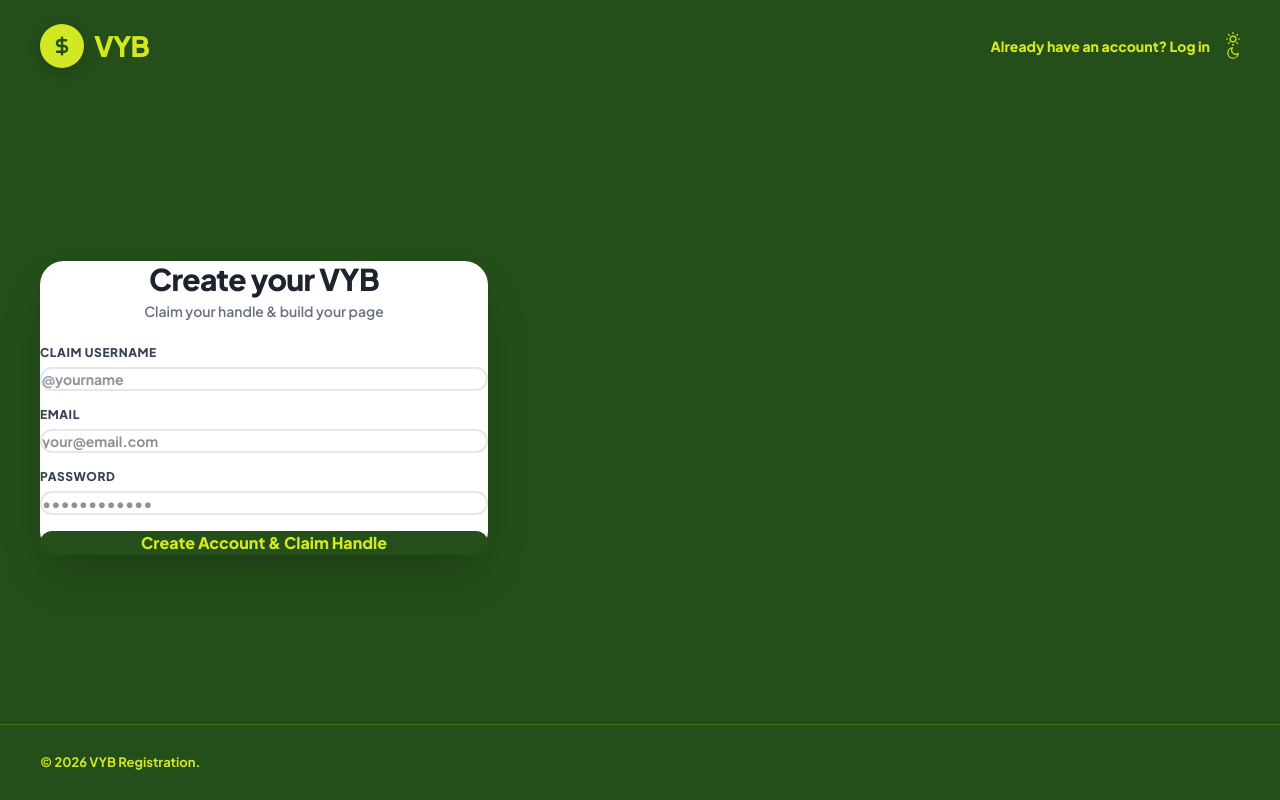
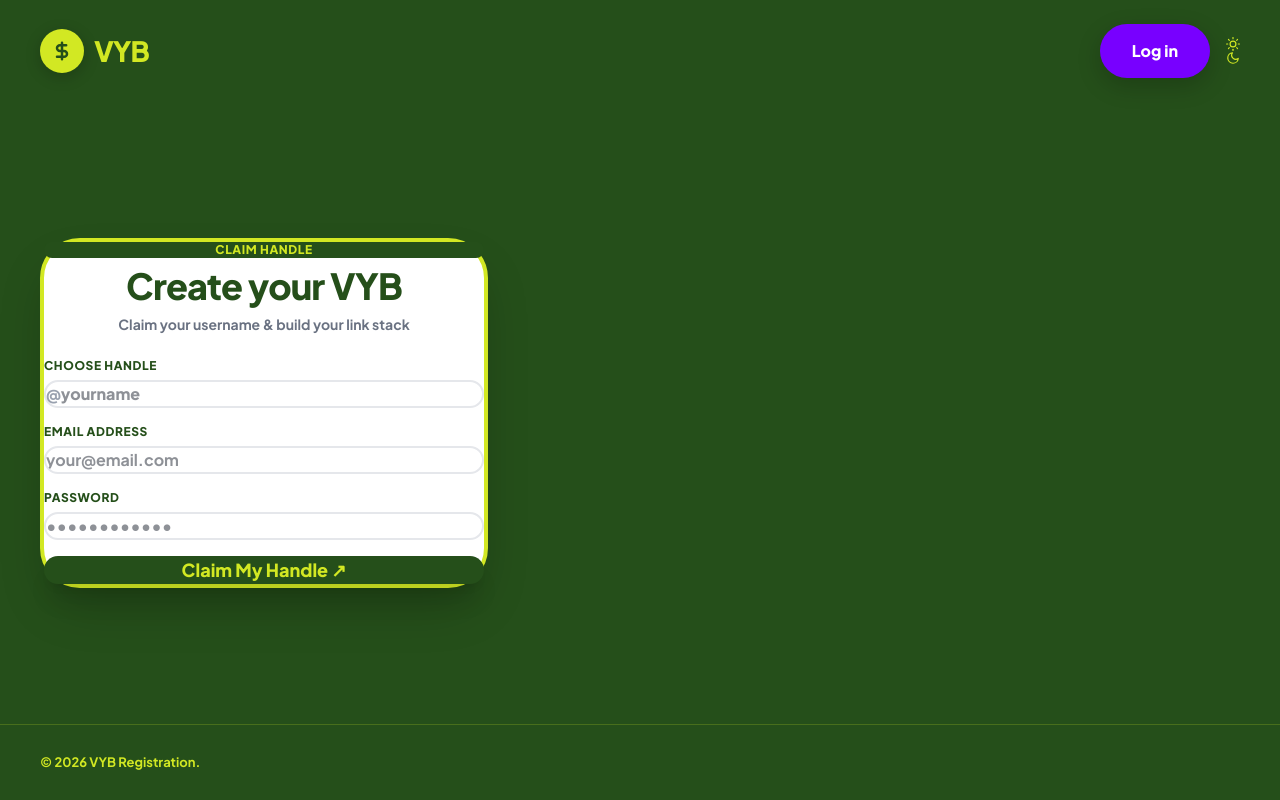
Before and after one commit to sagarmurkute/link-in-bio-platform, a Next.js app: page /signup in a window 1280 px wide. Built offline with nearby package versions, Linux system fonts and the light colour scheme.

Commit message:
style: apply full pill design tokens, rounded-full inputs, and vibrant colors across auth pages

```diff
--- a/src/app/(auth)/login/page.tsx
+++ b/src/app/(auth)/login/page.tsx
@@ -26,7 +26,7 @@ export default function LoginPage() {
 
   return (
     <div className="page loaded">
-      {/* Background Elements */}
+      {/* Linktree Atmosphere */}
       <div className="bg-wrap">
         <FluidCanvas />
         <div className="bg-vignette" />
@@ -44,43 +44,46 @@ export default function LoginPage() {
         </Link>
 
         <div className="flex items-center gap-4">
-          <Link href="/signup" className="footer-link font-extrabold text-sm">
-            Need an account? Sign up
+          <Link href="/signup" className="linktree-btn linktree-btn-purple">
+            Sign up free
           </Link>
           <ThemeToggle />
         </div>
       </header>
 
-      {/* Auth Main Card */}
+      {/* Auth Main Pill Card */}
       <main className="main py-12 flex items-center justify-center">
-        <div className="w-full max-w-md p-8 sm:p-10 rounded-3xl bg-white text-[#1E2330] shadow-2xl flex flex-col gap-6">
-          <div className="text-center flex flex-col gap-1">
-            <h1 className="text-3xl font-extrabold tracking-tight">Welcome back</h1>
-            <p className="text-sm font-semibold text-gray-500">Log in to your VYB dashboard</p>
+        <div className="w-full max-w-md p-8 sm:p-10 rounded-[40px] bg-[#FFFFFF] text-[#1E2330] shadow-2xl flex flex-col gap-6 border-4 border-[#D2E823]">
+          <div className="text-center flex flex-col gap-2">
+            <span className="px-4 py-1.5 rounded-full bg-[#7800FF] text-white font-extrabold text-xs tracking-wider uppercase mx-auto">
+              VYB AUTH
+            </span>
+            <h1 className="text-4xl font-extrabold tracking-tight text-[#254F1A]">Welcome back</h1>
+            <p className="text-sm font-bold text-gray-500">Log in to manage your link in bio</p>
           </div>
 
           {errorMsg && (
-            <div className="p-4 rounded-2xl bg-red-100 border border-red-200 text-red-700 font-bold text-xs">
+            <div className="p-4 rounded-full bg-red-100 border border-red-300 text-red-700 font-extrabold text-xs text-center">
               {errorMsg}
             </div>
           )}
 
           <form onSubmit={handleSubmit} className="flex flex-col gap-4">
             <div className="flex flex-col gap-1.5">
-              <label className="font-extrabold text-xs text-gray-700 uppercase tracking-wider">
-                Email
+              <label className="font-extrabold text-xs text-[#254F1A] uppercase tracking-wider px-2">
+                Email Address
               </label>
               <input
                 type="email"
                 name="email"
                 required
                 placeholder="your@email.com"
-                className="w-full px-4 py-3 rounded-2xl border-2 border-gray-200 font-bold text-sm focus:border-[#7800FF] focus:outline-none"
+                className="w-full px-6 py-4 rounded-full border-2 border-gray-200 font-bold text-base focus:border-[#7800FF] focus:outline-none"
               />
             </div>
 
             <div className="flex flex-col gap-1.5">
-              <label className="font-extrabold text-xs text-gray-700 uppercase tracking-wider">
+              <label className="font-extrabold text-xs text-[#254F1A] uppercase tracking-wider px-2">
                 Password
               </label>
               <input
@@ -88,23 +91,23 @@ export default function LoginPage() {
                 name="password"
                 required
                 placeholder="••••••••••••"
-                className="w-full px-4 py-3 rounded-2xl border-2 border-gray-200 font-bold text-sm focus:border-[#7800FF] focus:outline-none"
+                className="w-full px-6 py-4 rounded-full border-2 border-gray-200 font-bold text-base focus:border-[#7800FF] focus:outline-none"
               />
             </div>
 
             <button
               type="submit"
               disabled={loading}
-              className="w-full py-4 rounded-full bg-[#7800FF] text-white font-extrabold text-base hover:bg-purple-700 transition-all cursor-pointer mt-2 disabled:opacity-50"
+              className="w-full py-4 rounded-full bg-[#7800FF] text-white font-extrabold text-lg hover:bg-purple-700 transition-all cursor-pointer mt-2 disabled:opacity-50 shadow-xl"
             >
-              {loading ? "Signing in..." : "Log In"}
+              {loading ? "Signing in..." : "Log In to Dashboard ↗"}
             </button>
           </form>
         </div>
       </main>
 
       <footer className="footer">
-        <div>© 2026 VYB Auth. Secure Sessions.</div>
+        <div>© 2026 VYB. Secure Sign In.</div>
       </footer>
     </div>
   );
--- a/src/app/(auth)/signup/page.tsx
+++ b/src/app/(auth)/signup/page.tsx
@@ -26,7 +26,7 @@ export default function SignupPage() {
 
   return (
     <div className="page loaded">
-      {/* Background Elements */}
+      {/* Linktree Atmosphere */}
       <div className="bg-wrap">
         <FluidCanvas />
         <div className="bg-vignette" />
@@ -44,59 +44,62 @@ export default function SignupPage() {
         </Link>
 
         <div className="flex items-center gap-4">
-          <Link href="/login" className="footer-link font-extrabold text-sm">
-            Already have an account? Log in
+          <Link href="/login" className="linktree-btn linktree-btn-purple">
+            Log in
           </Link>
           <ThemeToggle />
         </div>
       </header>
 
-      {/* Signup Card */}
+      {/* Signup Pill Card */}
       <main className="main py-12 flex items-center justify-center">
-        <div className="w-full max-w-md p-8 sm:p-10 rounded-3xl bg-white text-[#1E2330] shadow-2xl flex flex-col gap-6">
-          <div className="text-center flex flex-col gap-1">
-            <h1 className="text-3xl font-extrabold tracking-tight">Create your VYB</h1>
-            <p className="text-sm font-semibold text-gray-500">Claim your handle & build your page</p>
+        <div className="w-full max-w-md p-8 sm:p-10 rounded-[40px] bg-[#FFFFFF] text-[#1E2330] shadow-2xl flex flex-col gap-6 border-4 border-[#D2E823]">
+          <div className="text-center flex flex-col gap-2">
+            <span className="px-4 py-1.5 rounded-full bg-[#254F1A] text-[#D2E823] font-extrabold text-xs tracking-wider uppercase mx-auto">
+              CLAIM HANDLE
+            </span>
+            <h1 className="text-4xl font-extrabold tracking-tight text-[#254F1A]">Create your VYB</h1>
+            <p className="text-sm font-bold text-gray-500">Claim your username & build your link stack</p>
           </div>
 
           {errorMsg && (
-            <div className="p-4 rounded-2xl bg-red-100 border border-red-200 text-red-700 font-bold text-xs">
+            <div className="p-4 rounded-full bg-red-100 border border-red-300 text-red-700 font-extrabold text-xs text-center">
               {errorMsg}
             </div>
           )}
 
           <form onSubmit={handleSubmit} className="flex flex-col gap-4">
             <div className="flex flex-col gap-1.5">
-              <label className="font-extrabold text-xs text-gray-700 uppercase tracking-wider">
-                Claim Username
+              <label className="font-extrabold text-xs text-[#254F1A] uppercase tracking-wider px-2">
+                Choose Handle
               </label>
-              <div className="flex items-center rounded-2xl border-2 border-gray-200 px-3 py-1 focus-within:border-[#7800FF]">
-                <span className="font-extrabold text-sm text-gray-400 select-none">@</span>
+              <div className="flex items-center rounded-full border-2 border-gray-200 px-6 py-2 focus-within:border-[#254F1A]">
+                <span className="font-extrabold text-base text-gray-400 select-none">@</span>
                 <input
                   type="text"
                   name="username"
                   required
                   placeholder="yourname"
-                  className="w-full px-2 py-2 font-bold text-sm focus:outline-none"
+                  className="w-full px-2 py-2 font-extrabold text-base focus:outline-none text-[#1E2330]"
                 />
               </div>
             </div>
 
             <div className="flex flex-col gap-1.5">
-              <label className="font-extrabold text-xs text-gray-700 uppercase tracking-wider">
-                Email
+              <label className="font-extrabold text-xs text-[#254F1A] uppercase tracking-wider px-2">
+                Email Address
               </label>
               <input
                 type="email"
                 name="email"
                 required
                 placeholder="your@email.com"
-                className="w-full px-4 py-3 rounded-2xl border-2 border-gray-200 font-bold text-sm focus:border-[#7800FF] focus:outline-none"
+                className="w-full px-6 py-4 rounded-full border-2 border-gray-200 font-bold text-base focus:border-[#254F1A] focus:outline-none"
               />
             </div>
 
             <div className="flex flex-col gap-1.5">
-              <label className="font-extrabold text-xs text-gray-700 uppercase tracking-wider">
+              <label className="font-extrabold text-xs text-[#254F1A] uppercase tracking-wider px-2">
                 Password
               </label>
               <input
@@ -104,16 +107,16 @@ export default function SignupPage() {
                 name="password"
                 required
                 placeholder="••••••••••••"
-                className="w-full px-4 py-3 rounded-2xl border-2 border-gray-200 font-bold text-sm focus:border-[#7800FF] focus:outline-none"
+                className="w-full px-6 py-4 rounded-full border-2 border-gray-200 font-bold text-base focus:border-[#254F1A] focus:outline-none"
               />
             </div>
 
             <button
               type="submit"
               disabled={loading}
-              className="w-full py-4 rounded-full bg-[#254F1A] text-[#D2E823] font-extrabold text-base hover:bg-green-900 transition-all cursor-pointer mt-2 disabled:opacity-50"
+              className="w-full py-4 rounded-full bg-[#254F1A] text-[#D2E823] font-extrabold text-lg hover:bg-green-900 transition-all cursor-pointer mt-2 disabled:opacity-50 shadow-xl"
             >
-              {loading ? "Creating..." : "Create Account & Claim Handle"}
+              {loading ? "Creating account..." : "Claim My Handle ↗"}
             </button>
           </form>
         </div>
```
